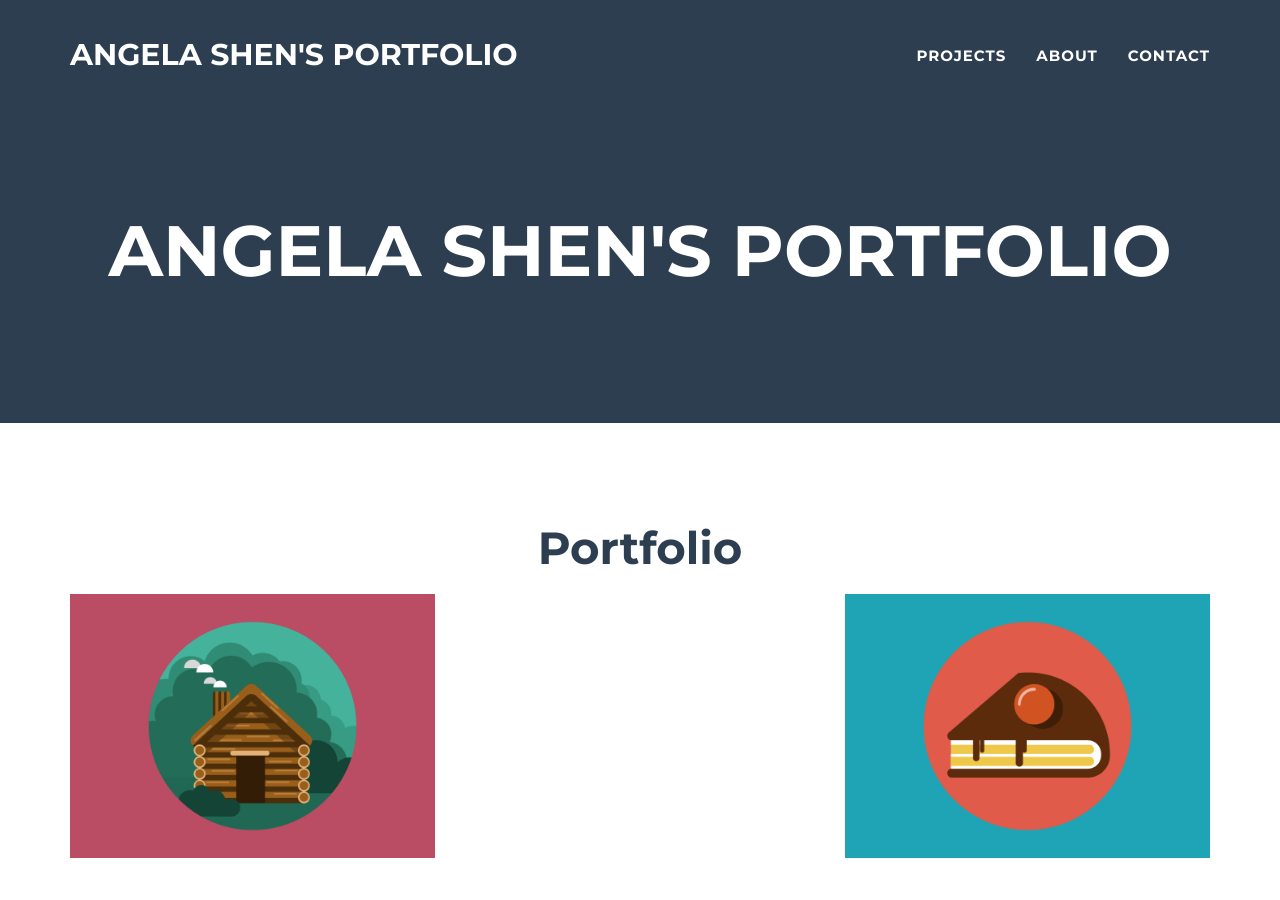
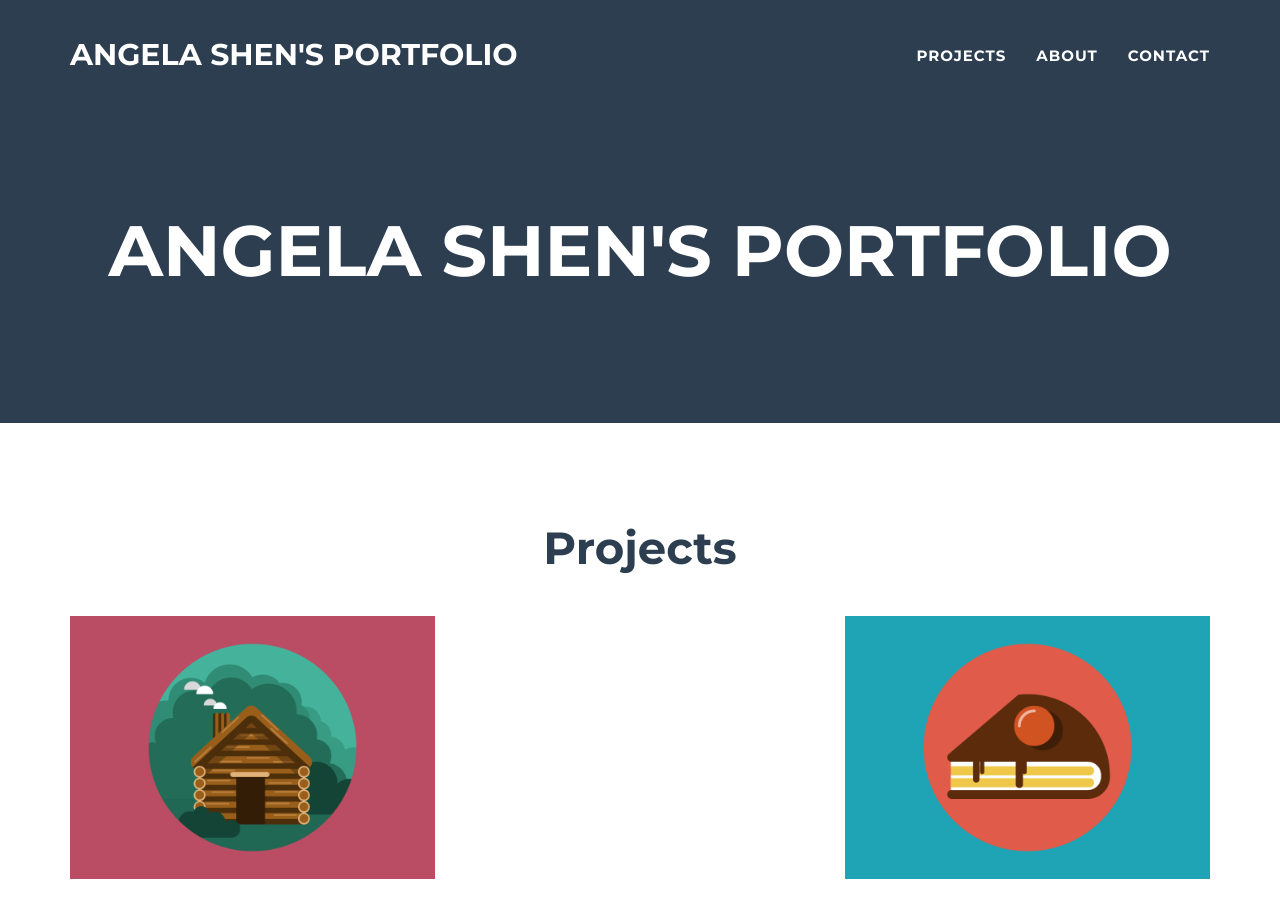
Before and after one commit to shen02/portfolio, a Jekyll site: the page built from _posts/2014-07-18-project-1.markdown, in a window 1280 px wide and 900 px high. Built offline with Jekyll 4.4.1, drawn with Linux system fonts in a browser that asks for light colours.

Commit message:
Added blank lines

```diff
--- a/_includes/about.html
+++ b/_includes/about.html
@@ -4,6 +4,7 @@
     <div class="row">
       <div class="col-lg-12 text-center">
         <h2>About</h2>
+        <br>
         <br>
       </div>
     </div>
--- a/_includes/contact_static.html
+++ b/_includes/contact_static.html
@@ -4,6 +4,7 @@
     <div class="row">
       <div class="col-lg-12 text-center">
         <h2>Contact Me!</h2>
+        <br>
         <br>
       </div>
     </div>
--- a/_includes/portfolio_grid.html
+++ b/_includes/portfolio_grid.html
@@ -3,7 +3,8 @@
   <div class="container portfolio-flex-grid">
     <div class="row">
       <div class="col-lg-12 text-center">
-        <h2>Portfolio</h2>
+        <h2>Projects</h2>
+        <br>
         <br>
       </div>
     </div>
```
